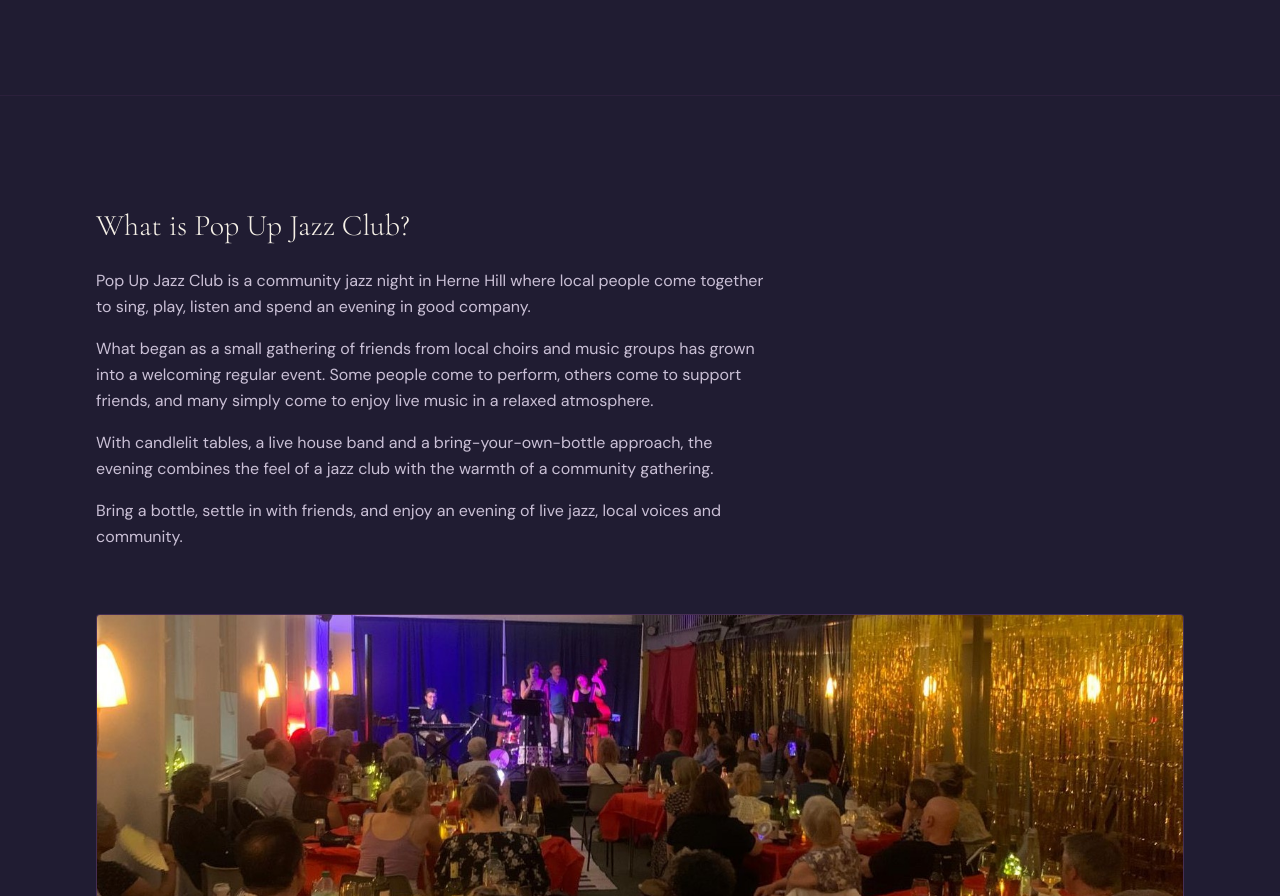
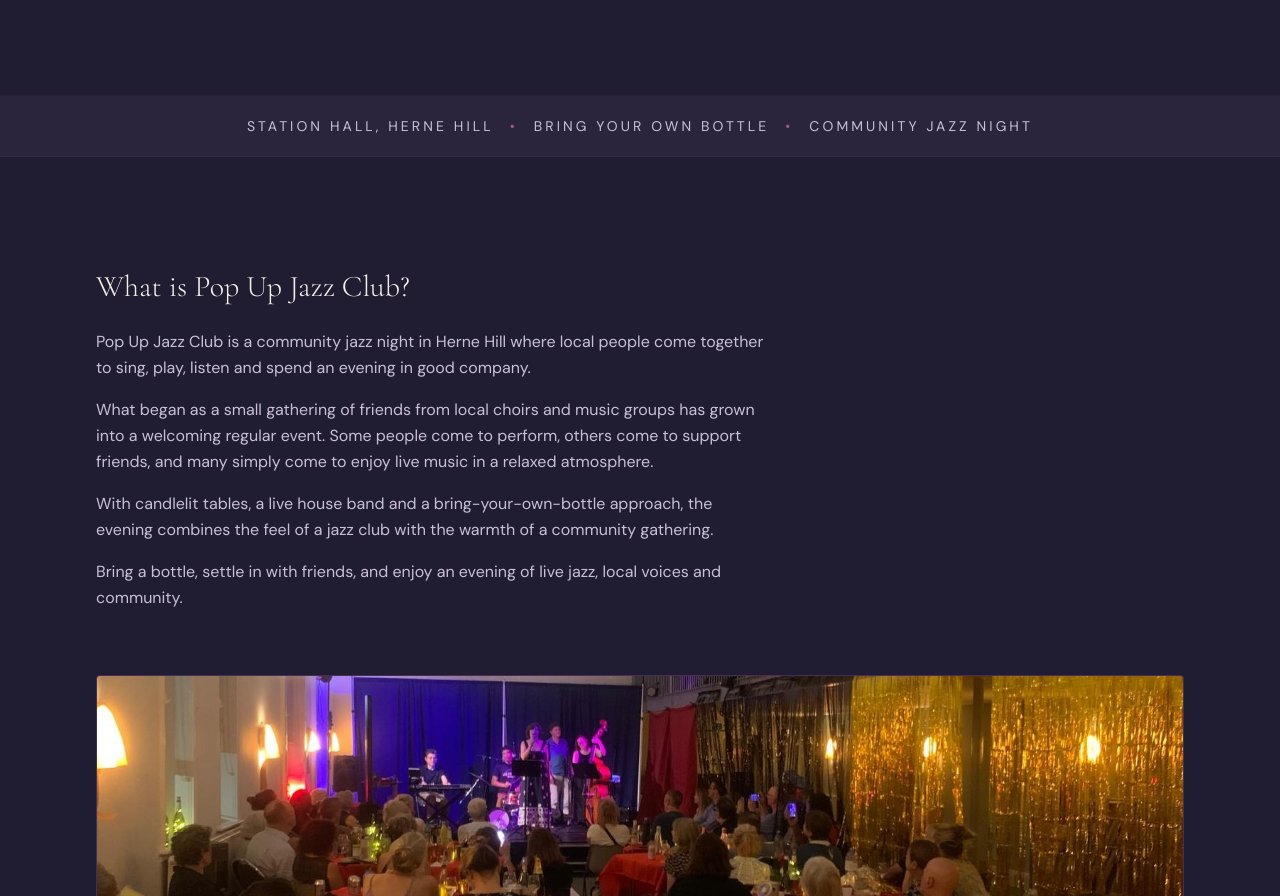
Before and after one commit to HelenStaniland/popupjazzclub, a Next.js app: page / in a window 1280 px wide. Shown: the part 867-1763 px from the top of the page. Built offline with nearby package versions, Linux system fonts and the light colour scheme.

Commit message:
Fact strip with venue

```diff
--- a/app/page.tsx
+++ b/app/page.tsx
@@ -1,4 +1,5 @@
 import Hero from "@/components/Hero";
+import FactStrip from "@/components/FactStrip";
 import HomeWhatIs from "@/components/HomeWhatIs";
 import HomeLocalVoices from "@/components/HomeLocalVoices";
 import HomeFriends from "@/components/HomeFriends";
@@ -9,6 +10,7 @@ export default function Home() {
   return (
     <>
       <Hero />
+      <FactStrip />
       <HomeWhatIs />
       <HomeLocalVoices />
       <HomeFriends />
--- /dev/null
+++ b/components/FactStrip.tsx
@@ -0,0 +1,26 @@
+const facts = [
+  "Station Hall, Herne Hill",
+  "Bring Your Own Bottle",
+  "Community Jazz Night",
+] as const;
+
+export default function FactStrip() {
+  return (
+    <div className="border-b border-border/40 bg-surface">
+      <div className="mx-auto max-w-6xl px-6 lg:px-8">
+        <p className="flex flex-wrap items-center justify-center gap-x-3 gap-y-2 py-4 text-center text-xs uppercase tracking-[0.22em] text-cream-muted sm:gap-x-4 sm:py-5 sm:text-sm">
+          {facts.map((fact, index) => (
+            <span key={fact} className="inline-flex items-center gap-x-3 sm:gap-x-4">
+              {index > 0 && (
+                <span className="text-gold" aria-hidden>
+                  •
+                </span>
+              )}
+              {fact}
+            </span>
+          ))}
+        </p>
+      </div>
+    </div>
+  );
+}
```
